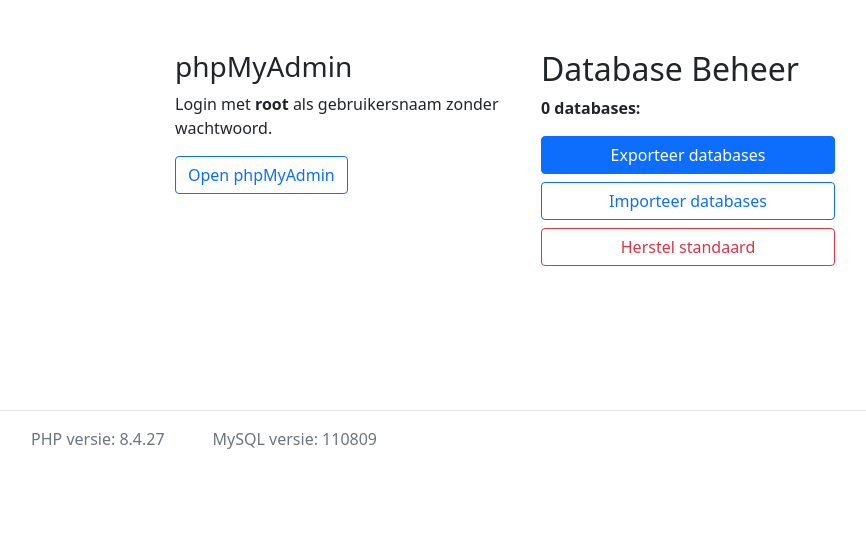
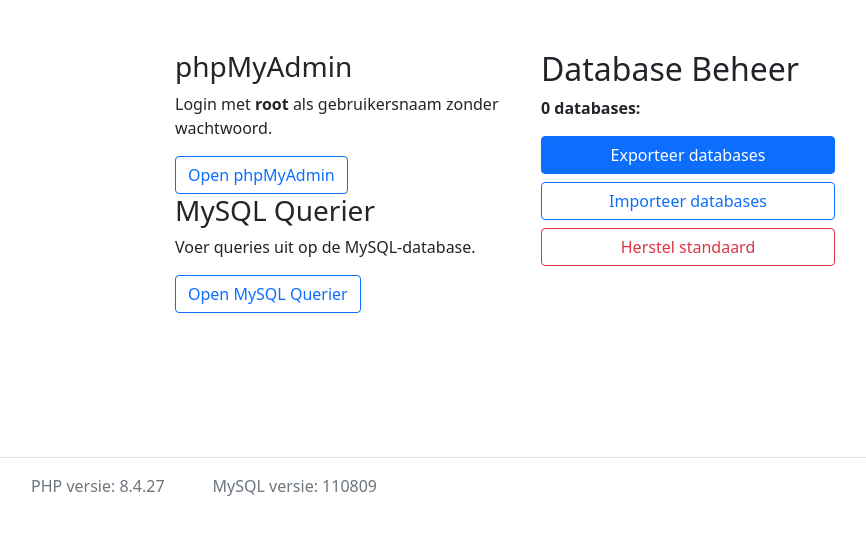
Before and after one commit to vnr-csg/databases_PHP-versie, a PHP site: page / in a window 1280 px wide. Shown: the part 148-683 px from the top of the page, without its empty margins (111-977 px from the left). Run offline with PHP 8.4, Linux system fonts and the light colour scheme; data that the repository does not hold is empty.

Commit message:
Rename folder + add querier button on homepage

```diff
--- a/public/index.php
+++ b/public/index.php
@@ -50,6 +50,10 @@ if ($_POST['restore_default'] == 1) {
                 <h3>phpMyAdmin</h3>
                 <p>Login met <strong>root</strong> als gebruikersnaam zonder wachtwoord.</p>
                 <a class="btn btn-outline-primary" href="/phpmyadmin" title="phpMyAdmin" target="_blank">Open phpMyAdmin</a>
+                <br>
+                <h3>MySQL Querier</h3>
+                <p>Voer queries uit op de MySQL-database.</p>
+            <a class="btn btn-outline-primary" href="/mysql_querier" title="MySQL Querier" target="_blank">Open MySQL Querier</a>
             </div>
             <div class="col">
                 <h2>Database Beheer</h2>
```
Also changed, not shown: public/mysql_querier/index.html (renamed from public/querier/index.html), public/mysql_querier/php/databases.php (renamed from public/querier/php/databases.php), public/mysql_querier/php/db.inc.php (renamed from public/querier/php/db.inc.php), public/mysql_querier/php/export.php (added), public/mysql_querier/php/layout.php (renamed from public/querier/php/layout.php), public/mysql_querier/php/reset.php (added), public/mysql_querier/php/run.php (added).
